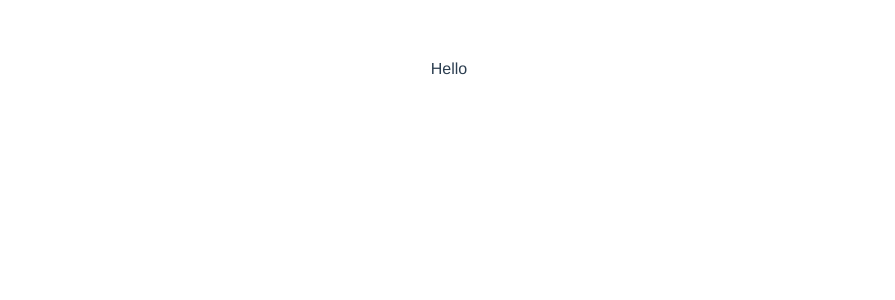
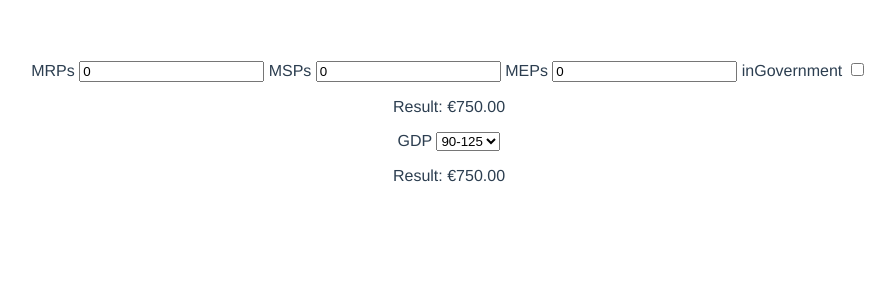
Before and after one commit to disedit/efa-calculator, a Vue app: page / in a window 1280 px wide. Shown: the top 300 px of the page, without its empty margins (191-1086 px from the left). Built offline with nearby package versions, Linux system fonts and the light colour scheme.

Commit message:
add formula and basic calculator

```diff
--- a/src/App.vue
+++ b/src/App.vue
@@ -1,9 +1,9 @@
 <template>
-  Hello
+  <FeeCalculator />
 </template>
 
 <script setup>
-
+import FeeCalculator from './components/FeeCalculator.vue'
 </script>
 
 <style>
--- /dev/null
+++ b/src/components/FeeCalculator.vue
@@ -0,0 +1,95 @@
+<template>
+  <label for="MRPs">
+    MRPs
+    <input type="number" v-model="MRPs" name="MRPs" id="MRPs">
+  </label>
+  <label for="MSPs">
+    MSPs
+    <input type="number" v-model="MSPs" name="MSPs" id="MSPs">
+  </label>
+  <label for="MEPs">
+    MEPs
+    <input type="number" v-model="MEPs" name="MEPs" id="MEPs">
+  </label>
+
+  <label for="inGovernment">
+    inGovernment
+    <input type="checkbox" v-model="inGovernment" name="inGovernment" id="inGovernment">
+  </label>
+
+  <p>Result: {{ formated(resultBeforeGDP) }}</p>
+
+  <label for="GDP">
+    GDP
+    <select v-model="GDP" name="GDP" id="GDP">
+      <option value="1">&lt; 90</option>
+      <option value="2">90-125</option>
+      <option value="3">&gt; 125</option>
+    </select>
+  </label>
+
+  <p>Result: {{ formated(resultAfterGDP) }}</p>
+</template>
+
+<script setup>
+import coefficients from '../data/coefficients.js'
+import { ref, computed } from 'vue'
+
+/* Party data setup */
+const MRPs = ref(0)
+const MSPs = ref(0)
+const MEPs = ref(0)
+const inGovernment = ref(false)
+const GDP = ref(2)
+
+/* Determine rep level */
+const isLocal = computed(() => MRPs.value + MSPs.value + MEPs.value === 0)
+const isRegional = computed(() => MSPs.value + MEPs.value === 0 && !isLocal.value)
+const isState = computed(() => MEPs.value === 0 && !isRegional.value && !isLocal.value)
+const onEuparl = computed(() => MEPs.value > 0)
+
+/* Calculate fee */
+const resultBeforeGDP = computed(() => {
+  const {
+    intercept, local, regional, state, euparl, government,
+    MRPs: MRPCoefficient, MSPs: MSPCoefficient, MEPs: MEPCoefficient
+  } = coefficients
+
+  let fee = intercept
+  fee += isLocal.value ? local : 0
+  fee += isRegional.value ? regional : 0
+  fee += isState.value ? state : 0
+  fee += onEuparl.value ? euparl : 0
+  fee += MRPs.value * MRPCoefficient
+  fee += MSPs.value * MSPCoefficient
+  fee += MEPs.value * MEPCoefficient
+  fee += inGovernment.value ? government : 0
+
+  return fee
+})
+
+/* Adjusted for GDP */
+const resultAfterGDP = computed(() => {
+  let { value: fee } = resultBeforeGDP
+  const roundTo = 25
+  const brackets = {
+    1: 0.95,
+    2: 1,
+    3: 1.05
+  }
+
+  fee *= brackets[GDP.value]
+  return roundTo * Math.round(fee / roundTo)
+})
+
+/* Formated result */
+const formated = (number) => {
+  return new Intl.NumberFormat('en', { style: 'currency', currency: 'EUR' }).format(number)
+}
+</script>
+
+<style scoped>
+a {
+  color: #42b983;
+}
+</style>
--- /dev/null
+++ b/src/data/coefficients.js
@@ -0,0 +1,11 @@
+export default {
+  intercept: 2000,
+  local: -1250,
+  regional: 150,
+  MRPs: -50,
+  state: 150,
+  MSPs: 125,
+  euparl: 2300,
+  MEPs: 750,
+  government: 4325
+}
```
